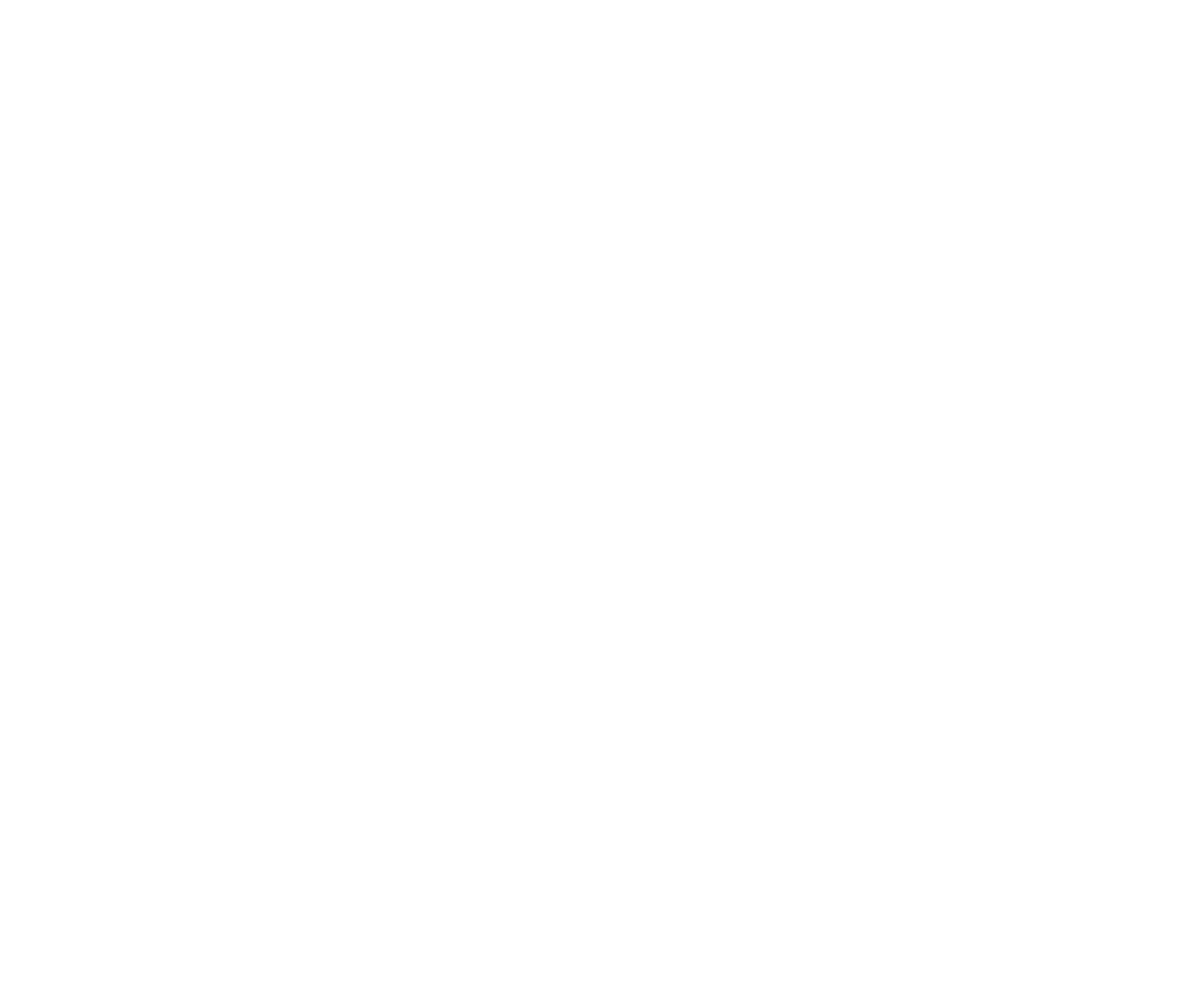
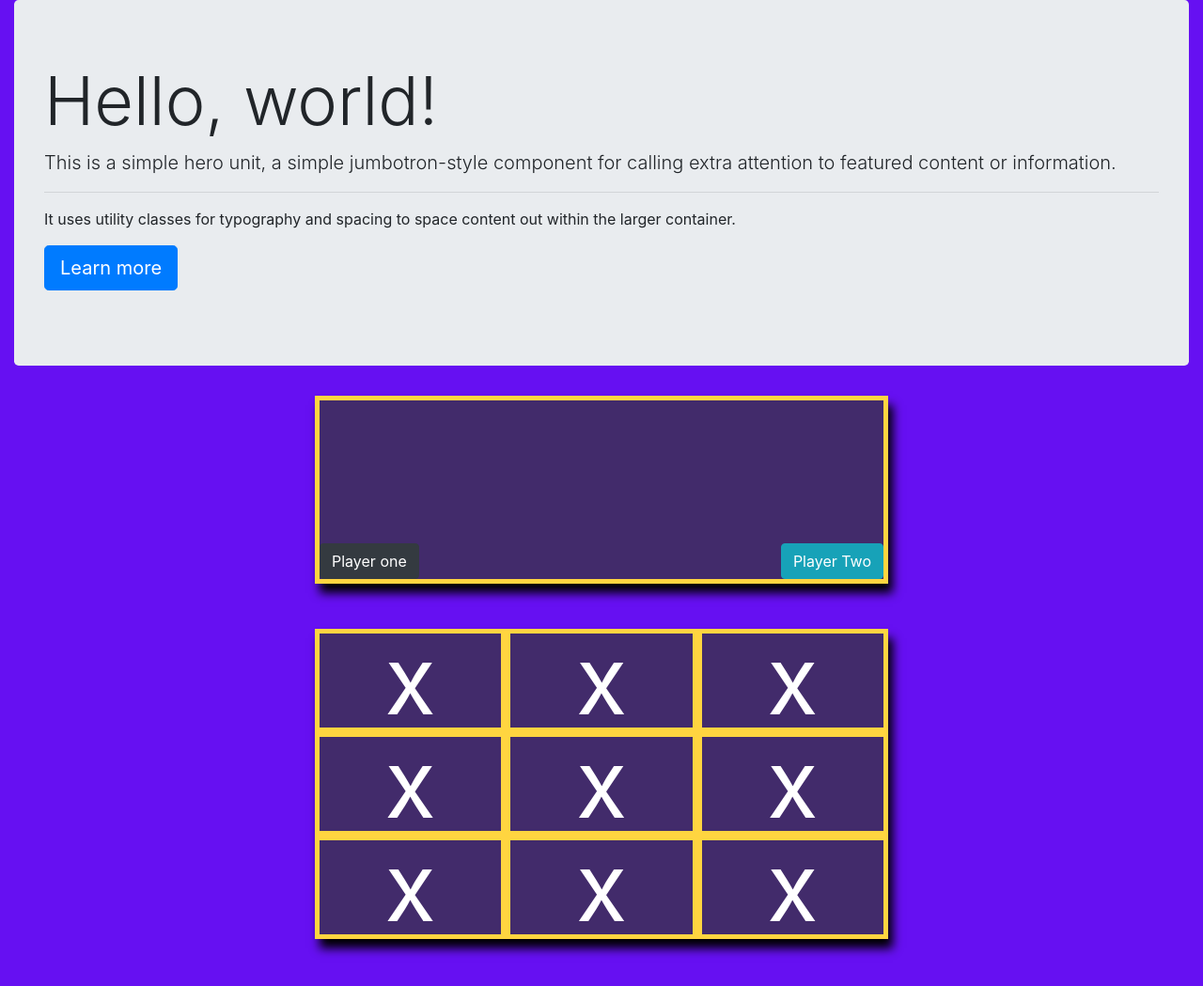
Before and after one commit to RoyNyaga/microverse_tic_tac_toe_js, a website: page src/index.html in a window 1280 px wide. Shown: the whole page at 94% size. Before the commit the page ends 800 px from the top, so only its background shows below. Drawn offline with nearby package versions, Linux system fonts and the light colour scheme.

Commit message:
Added bootstrap grid as board and styled the UI

```diff
--- a/src/index.html
+++ b/src/index.html
@@ -1,12 +1,70 @@
-<!DOCTYPE html>
-<html lang="en">
-<head>
-  <meta charset="UTF-8">
-  <meta name="viewport" content="width=device-width, initial-scale=1.0">
-  <meta http-equiv="X-UA-Compatible" content="ie=edge">
-  <title>Document</title>
-</head>
-<body>
+<!doctype html>
+<html class="no-js" lang="">
+  <head>
+    <meta charset="utf-8">
+    <title>Tic Tac Toe</title>
+    <meta name="viewport" content="width=device-width, initial-scale=1">
+    <link rel="stylesheet" href="style.css">
+    <link rel="stylesheet" href="https://stackpath.bootstrapcdn.com/bootstrap/4.3.1/css/bootstrap.min.css" integrity="sha384-ggOyR0iXCbMQv3Xipma34MD+dH/1fQ784/j6cY/iJTQUOhcWr7x9JvoRxT2MZw1T" crossorigin="anonymous">
+  </head>
+  <body>
+    <div class="container-fluid" id="over-all-wrapper">
+      <div class="jumbotron">
+        <h1 class="display-3">Hello, world!</h1>
+        <p class="lead">This is a simple hero unit, a simple jumbotron-style component for calling extra attention to featured content or information.</p>
+        <hr class="m-y-md">
+        <p>It uses utility classes for typography and spacing to space content out within the larger container.</p>
+        <p class="lead">
+          <a class="btn btn-primary btn-lg" href="#" role="button">Learn more</a>
+        </p>
+      </div>
 
-</body>
+      <div class="row text-white" id="boards-wrapper">
+        <div class="col-md-6 col-10 d-flex flex-column mx-auto">
+          <div class="boards mb-5" id="information-board">
+            <h2 class="info"></h2>
+            <div id="button-div">
+              <div class="d-flex justify-content-between">
+                <button type="button" id="playerOneButton" class="btn btn-dark player-buttons">Player one</button>
+                <button type="button" id="playerTwoButton" class="btn btn-info player-buttons">Player Two</button>
+              </div>
+            </div>
+          </div>
+
+          <div class="toggle-form" id="form-div">
+            <form class="form-inline mb-5 bg-danger">
+              <div class="form-group bg-danger">
+                <input type="text" class="form-control" name="exampleInputName2" id="name-input-field" placeholder="Enter Your Name">
+              </div>
+              <button type="submit" class="btn btn-primary" id="save-button">Save</button>
+            </form>
+          </div>
+
+          <div class="boards">
+            <div class="game-rows border-b d-flex ">
+              <div class="col border-r">x</div>
+              <div class="col border-r">x</div>
+              <div class="col">x</div>
+            </div>
+            <div class="game-rows border-b d-flex">
+              <div class="col border-r">x</div>
+              <div class="col border-r">x</div>
+              <div class="col">x</div>
+            </div>
+            <div class="game-rows d-flex">
+              <div class="col border-r">x</div>
+              <div class="col border-r">x</div>
+              <div class="col">x</div>
+            </div>
+          </div>
+        </div>
+      </div>
+
+    </div>
+
+
+
+
+    <script src="script.js"></script>
+  </body>
 </html>
--- a/src/style.css
+++ b/src/style.css
@@ -0,0 +1,54 @@
+#over-all-wrapper {
+	background: #6610f2;
+}
+
+.border-b {
+	border-bottom: 10px solid #ffd540;
+}
+
+.border-r {
+	border-right: 10px solid #ffd540;
+}
+
+.col {
+	height: 100px;
+	width: 100px;
+	font-size: 100px;
+	text-align: center;
+	line-height: 100px;
+}
+
+.col:hover {
+	background: #454754;
+}
+
+#information-board {
+	height: 200px;
+	position: relative;
+
+}
+
+#button-div {
+	position: absolute;
+	top: 80%;
+	width: 100%;
+}
+
+.boards {
+	border: 5px solid #ffd540;
+	background: #422b6b;
+	box-shadow: 5px 10px 10px black;
+	margin-bottom: 50px;
+}
+
+.toggle-form {
+	display: none;
+}
+
+.form-group {
+	width: 70%;
+}
+
+#name-input-field {
+	width: 100%;
+}
```
